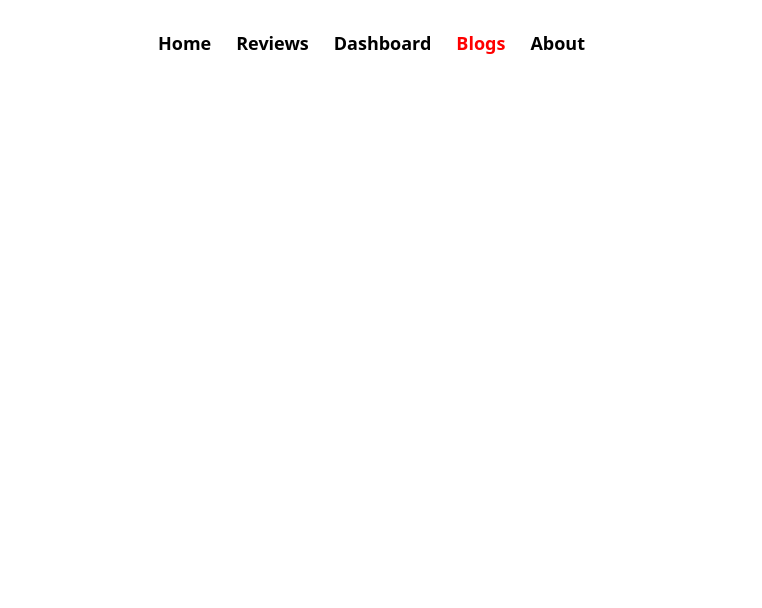
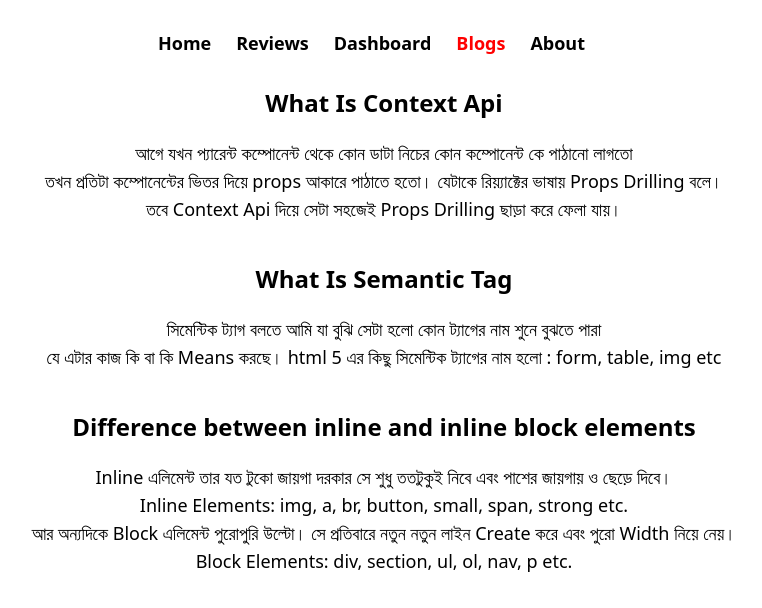
Before and after one commit to iamshakil19/your-next-gpu-your-best-gpu, a React (Create React App) app: page /blogs in a window 1280 px wide. Shown: the top 608 px of the page, without its empty margins (256-1018 px from the left). Built offline with nearby package versions, Linux system fonts and the light colour scheme.

Commit message:
blogs page complete

```diff
--- a/src/Components/Blogs/Blogs.js
+++ b/src/Components/Blogs/Blogs.js
@@ -2,9 +2,29 @@ import React from 'react';
 import './Blogs.css'
 const Blogs = () => {
     return (
-        <div>
-            <h2></h2>
-        </div>
+        <section>
+            <div className='mb-10'>
+                <h2 className='font-bold text-2xl text-center'>What Is Context Api</h2>
+                <p className='mx- mt-5 text-center text-lg'>আগে যখন প্যারেন্ট কম্পোনেন্ট থেকে কোন ডাটা নিচের কোন কম্পোনেন্ট কে পাঠানো লাগতো
+                    <br /> তখন প্রতিটা কম্পোনেন্টের ভিতর দিয়ে props আকারে পাঠাতে হতো। যেটাকে রিয়্যাক্টের ভাষায় Props Drilling বলে।
+                    <br /> তবে Context Api দিয়ে সেটা সহজেই Props Drilling ছাড়া করে ফেলা যায়।</p>
+            </div>
+            <div className='mb-10'>
+                <h2 className='font-bold text-2xl text-center'>What Is Semantic Tag</h2>
+                <p className='mx- mt-5 text-center text-lg'>সিমেন্টিক ট্যাগ বলতে আমি যা বুঝি সেটা হলো কোন ট্যাগের নাম শুনে বুঝতে পারা <br /> যে এটার কাজ কি বা কি Means করছে।
+html 5 এর কিছু সিমেন্টিক ট্যাগের নাম হলো : form, table, img etc</p>
+            </div>
+            <div className='mb-10'>
+                <h2 className='font-bold text-2xl text-center'>Difference between inline and inline block elements</h2>
+                <p className='mx- mt-5 text-center text-lg'>Inline এলিমেন্ট তার যত টুকো জায়গা দরকার সে শুধু ততটুকুই নিবে এবং পাশের জায়গায় ও ছেড়ে দিবে।
+                    <br />
+                    Inline Elements: img, a, br, button, small, span, strong etc.
+                    <br />
+                    আর অন্যদিকে Block এলিমেন্ট পুরোপুরি উল্টো। সে প্রতিবারে নতুন নতুন লাইন Create করে এবং পুরো Width নিয়ে নেয়।
+                    <br />
+                    Block Elements: div, section, ul, ol, nav, p etc.</p>
+            </div>
+        </section>
     );
 };
 
```
Also changed, not shown: src/Resources/not-found.jpg (added).
